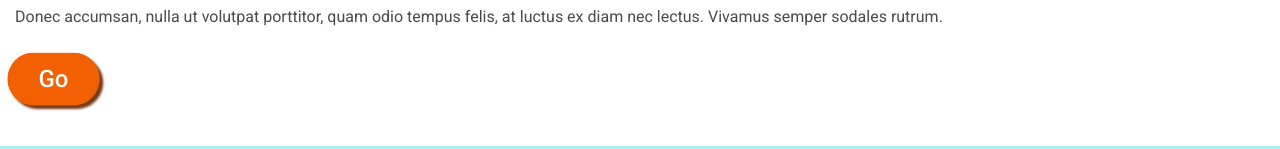
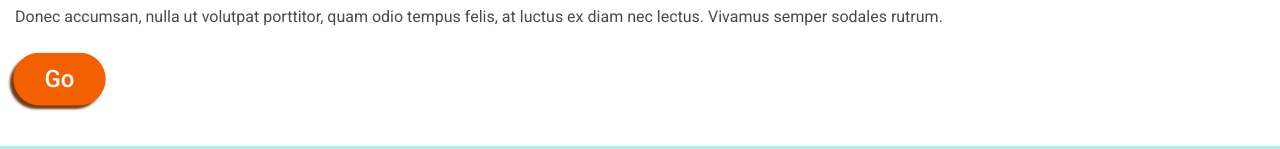
Before and after one commit to yanirafr/modulo-1-evaluacion-final-yanirafr, a website: page src/html/index.html in a window 1280 px wide. In both pictures the pointer is over the link "Go". Shown: the part 881-1030 px from the top of the page. Drawn offline with nearby package versions, Linux system fonts and the light colour scheme; files that its build step writes are made by us from their sources; files whose address does not match are found by name.

Commit message:
added transform translate to intro Go link

```diff
--- a/src/scss/layout/_intro.scss
+++ b/src/scss/layout/_intro.scss
@@ -36,12 +36,12 @@
       font-size: 20px;
       font-weight: 500;
       border-radius: 25px;
-      transition: ease 0.3s;
+      transition: ease 0.2s;
       &:hover {
         background-color: $color-primary;
         color: $color-white;
-        transform: scale(1.2);
-        box-shadow: 3px 3px 2px $color-primary-dark;
+        transform: scale(1.2) translateX(5px);
+        box-shadow: -3px 3px 2px $color-primary-dark;
       }
     }
   }
```
